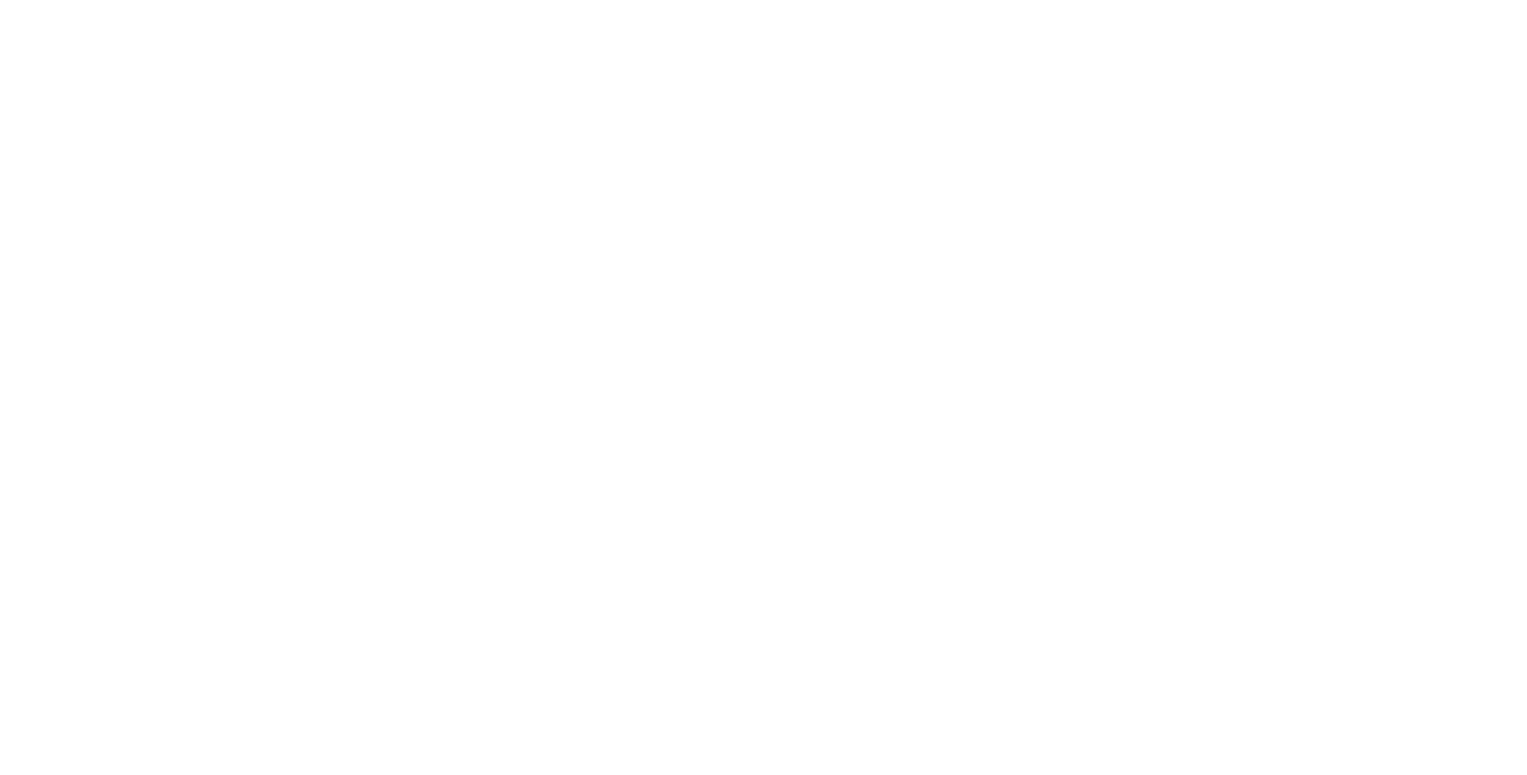
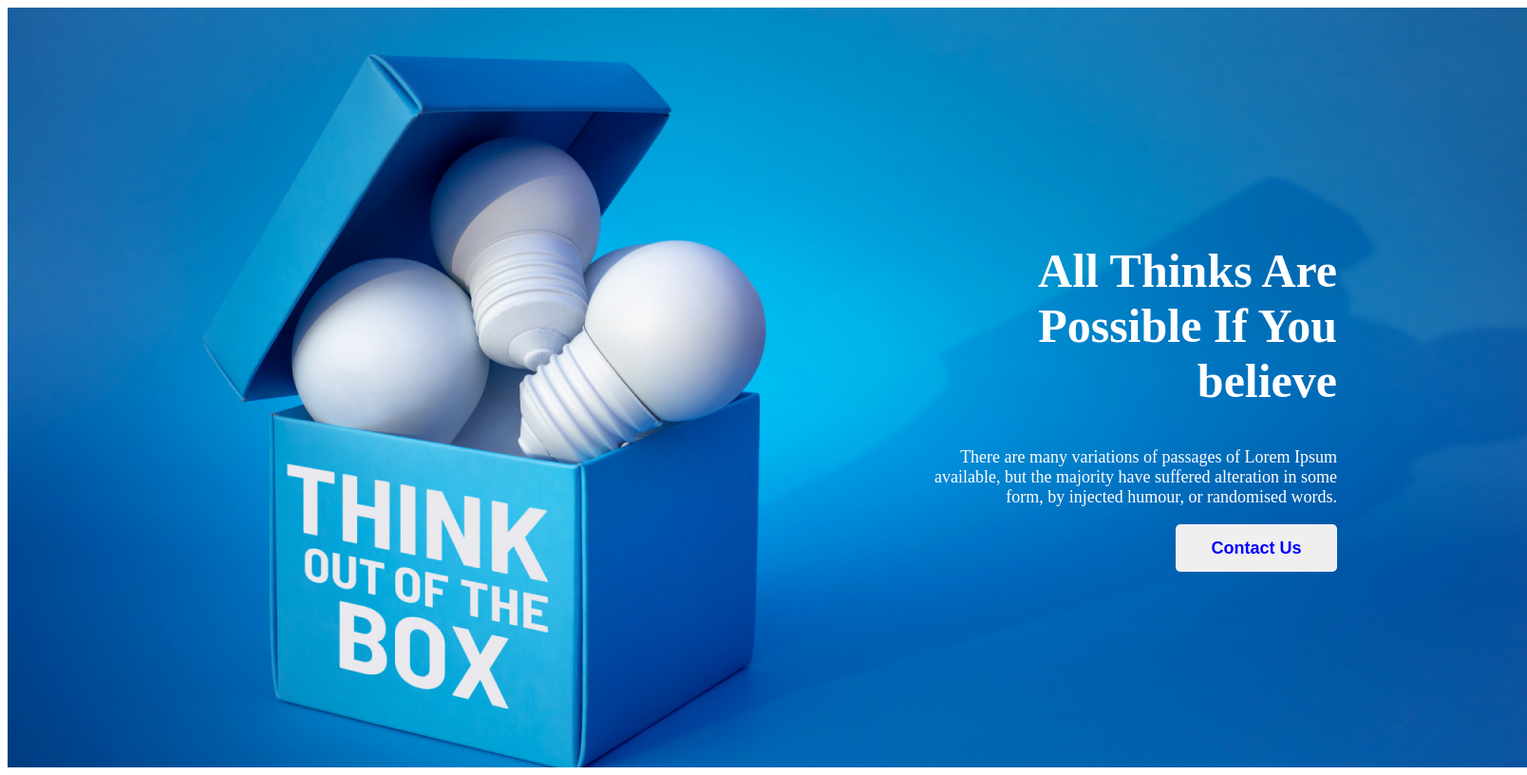
Before and after one commit to Mowmitar/new-year-new-me-repo, a plain HTML site: page index.html in a window 1280 px wide. Shown: the whole page at 95% size, 1608 px wide, since content can reach past the window. Drawn offline with Linux system fonts and the light colour scheme.

Commit message:
header added

```diff
--- a/index.html
+++ b/index.html
@@ -3,9 +3,22 @@
 <head>
     <meta charset="UTF-8">
     <meta name="viewport" content="width=device-width, initial-scale=1.0">
-    <title>Document</title>
+    <title>New Website</title>
+    <link rel="stylesheet" href="styles/style.css">
 </head>
 <body>
+    <header>
+        <div>
+<h2 class="header-title">All Thinks Are <br> Possible If You <br> believe</h2>
+<p class="header-description">There are many variations of passages of Lorem Ipsum <br> available, but the majority have suffered alteration in some <br> form, by injected humour, or randomised words.</p>
+<input class="btn-primary" type="button" value="Contact Us">
+</div>
+    </header>
+    <main>
 
+    </main>
+    <footer>
+
+    </footer>
 </body>
 </html>
--- /dev/null
+++ b/styles/style.css
@@ -0,0 +1,30 @@
+header {
+    height: 800px;
+    width: 1600px;
+    background-image: url(/images/banner/banner3.png);
+    text-align: end;
+    display: flex;
+   align-items: center;
+   justify-content: end;
+}
+.header-title {
+    color: white;
+    font-size: 50px;
+    font-weight: bolder;
+    padding-right: 200px;
+}
+.header-description{
+    color: white;
+    font-size: 18px;
+    padding-right: 200px;
+}
+.btn-primary{
+    color: blue;
+    font-size: 18px;
+    font-weight: 600;
+    margin-right: 200px;
+    height: 50px;
+    width: 170px;
+    border-radius: 5px;
+    border: none;
+}
```
Also changed, not shown: images/banner/banner1.png (added), images/banner/banner2.png (added), images/banner/banner3.png (added), images/gradient1.png (added), images/gradient2.png (added), images/gradient3.png (added), images/icons/ecom.png (added), images/icons/fb.png (added), images/icons/js.png (added), images/icons/smoke.png (added), images/icons/twitter.png (added), images/icons/web.png (added), images/icons/youtube.png (added), images/person.png (added), 1 more files.
